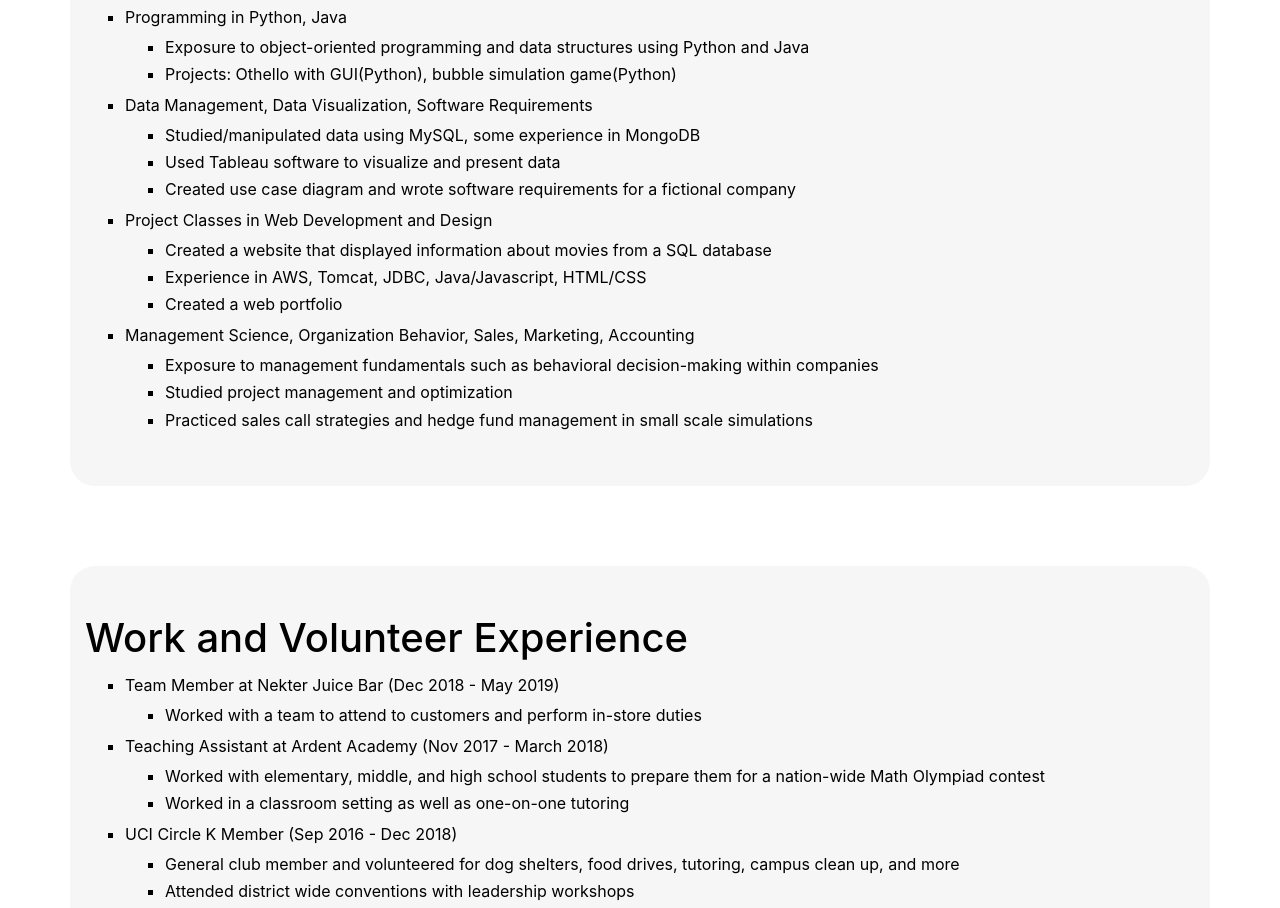
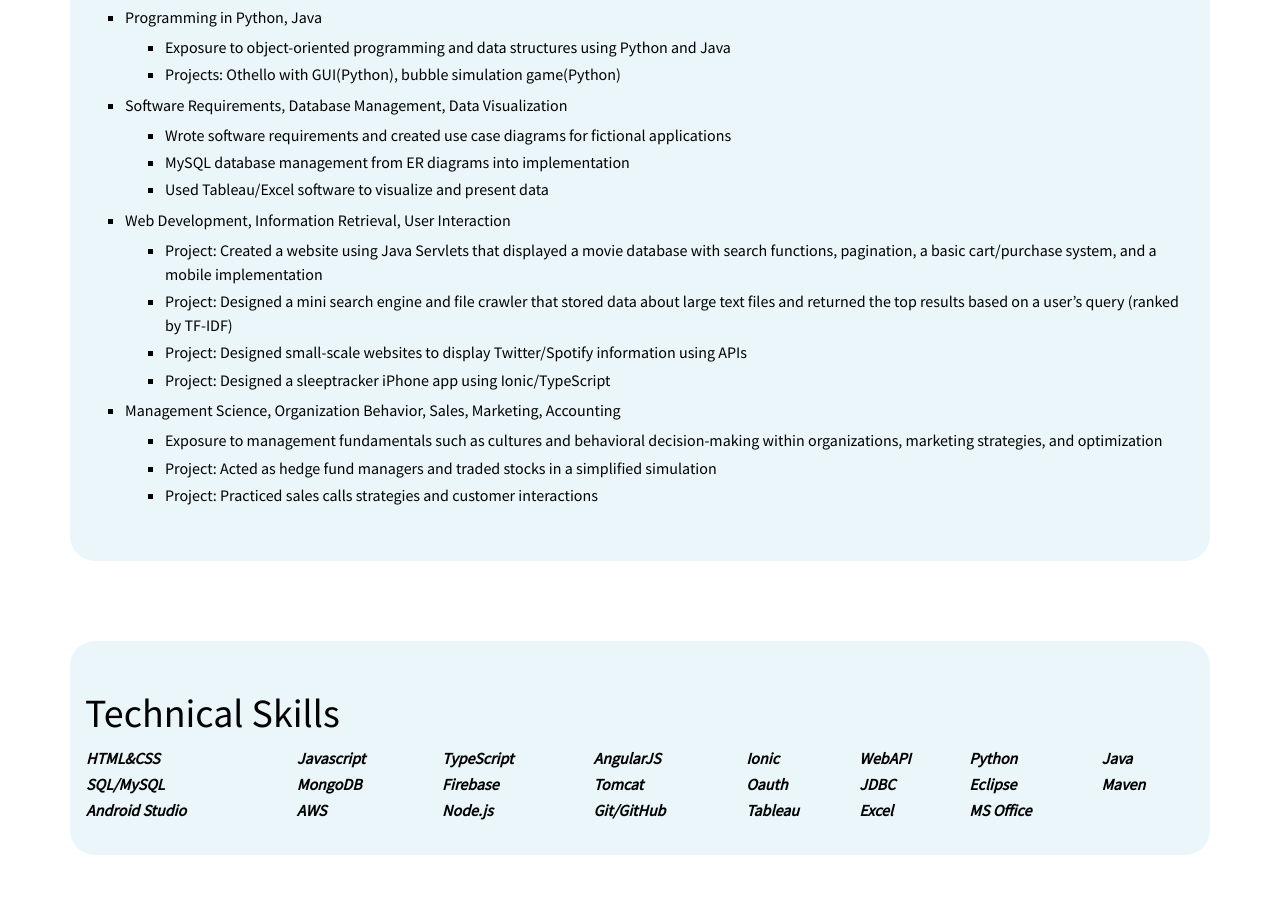
Before and after one commit to carlaltoveros/portfolio, a plain HTML site: page web_resume/index.html in a window 1280 px wide. Shown: the part 1391-2299 px from the top of the page. Drawn offline with Linux system fonts and the light colour scheme.

Commit message:
stylistic updates

```diff
--- a/web_resume/css/style.css
+++ b/web_resume/css/style.css
@@ -4,6 +4,7 @@ body {
     background-repeat: no-repeat;
     background-attachment: fixed;
     font-size:1em;
+    font-family: 'Source Sans Pro', sans-serif;
 }
 
 #content {
@@ -21,7 +22,7 @@ li.nested {
 }
 
 div.container {
-    background-color: rgb(242, 242, 242, 0.7);
+    background-color: rgba(226, 242, 247, 0.7);
     border-radius: 25px;
     margin-top: 5em;
     margin-bottom: 2em;
@@ -51,6 +52,12 @@ a:active {
     color:black;
 }
 
+table.skills, th.skills, td.skills {
+    width: 100%;
+    font-style: italic;
+    font-weight: bold;
+}
+
 footer {
     background-color: #343A3F;
     color: white;
--- a/web_resume/index.html
+++ b/web_resume/index.html
@@ -17,6 +17,9 @@ EMAIL: altoverc@uci.edu
    <link rel="stylesheet" href="css/style.css">
    <!-- using google fonts for icons -->
    <link href="https://fonts.googleapis.com/icon?family=Material+Icons"
+      rel="stylesheet">
+   <!-- using google fonts for Open Sans family-->
+   <link href="https://fonts.googleapis.com/css?family=Source+Sans+Pro"
       rel="stylesheet">
 
   <title>Carl's Portfolio</title>
@@ -103,25 +106,44 @@ EMAIL: altoverc@uci.edu
           <li>Exposure to object-oriented programming and data structures using Python and Java</li>
           <li>Projects: Othello with GUI(Python), bubble simulation game(Python)</li>
         </ul></li>
-      <li>Data Management, Data Visualization, Software Requirements</li>
+      <li>Software Requirements, Database Management, Data Visualization</li>
         <li class="nested"><ul>
-          <li>Studied/manipulated data using MySQL, some experience in MongoDB</li>
-          <li>Used Tableau software to visualize and present data</li>
-          <li>Created use case diagram and wrote software requirements for a fictional company</li>
+          <li>Wrote software requirements and created use case diagrams for fictional applications</li>
+          <li>MySQL database management from ER diagrams into implementation</li>
+          <li>Used Tableau/Excel software to visualize and present data</li>
         </ul></li>
-      <li>Project Classes in Web Development and Design</li>
+      <li>Web Development, Information Retrieval, User Interaction</li>
         <li class="nested"><ul>
-          <li>Created a website that displayed information about movies from a SQL database</li>
-          <li>Experience in AWS, Tomcat, JDBC, Java/Javascript, HTML/CSS</li>
-          <li>Created a web portfolio</li>
+          <li>Project: Created a website using Java Servlets that displayed a movie database with search functions, pagination, a basic cart/purchase system, and a mobile implementation</li>
+          <li>Project: Designed a mini search engine and file crawler that stored data about large text files and returned the top results based on a user’s query (ranked by TF-IDF)</li>
+          <li>Project: Designed small-scale websites to display Twitter/Spotify information using APIs</li>
+          <li>Project: Designed a sleeptracker iPhone app using Ionic/TypeScript</li>
         </ul></li>
       <li>Management Science, Organization Behavior, Sales, Marketing, Accounting</li>
         <li class="nested"><ul>
-          <li>Exposure to management fundamentals such as behavioral decision-making within companies</li>
-          <li>Studied project management and optimization</li>
-          <li>Practiced sales call strategies and hedge fund management in small scale simulations</li>
+          <li>Exposure to management fundamentals such as cultures and behavioral decision-making within organizations, marketing strategies, and optimization</li>
+          <li>Project: Acted as hedge fund managers and traded stocks in a simplified simulation</li>
+          <li>Project: Practiced sales calls strategies and customer interactions</li>
         </ul></li>
     </ul>
+  </div>
+  <!-- Technical Skills-->
+  <div class="container" id="Skills">
+    <h1>Technical Skills</h1>
+    <table class="skills">
+      <tr>
+        <td>HTML&CSS</td><td>Javascript</td><td>TypeScript</td><td>AngularJS</td>
+        <td>Ionic</td><td>WebAPI</td><td>Python</td><td>Java</td>
+      </tr>
+      <tr>
+        <td>SQL/MySQL</td><td>MongoDB</td><td>Firebase</td><td>Tomcat</td><td>Oauth</td>
+        <td>JDBC</td><td>Eclipse</td><td>Maven</td>
+      </tr>
+      <tr>
+        <td>Android Studio</td><td>AWS</td><td>Node.js</td><td>Git/GitHub</td><td>Tableau</td>
+        <td>Excel</td><td>MS Office</td>
+      </tr>
+    </table>
   </div>
   <!-- Work experience as well as Circle K volunteer experience -->
   <div class="container" id="work">
@@ -147,6 +169,7 @@ EMAIL: altoverc@uci.edu
         </ul></li>
     </ul>
   </div>
+
   </div>
   <footer>
     <p class="footer_content">Web design by Carl Altoveros<br>
```
